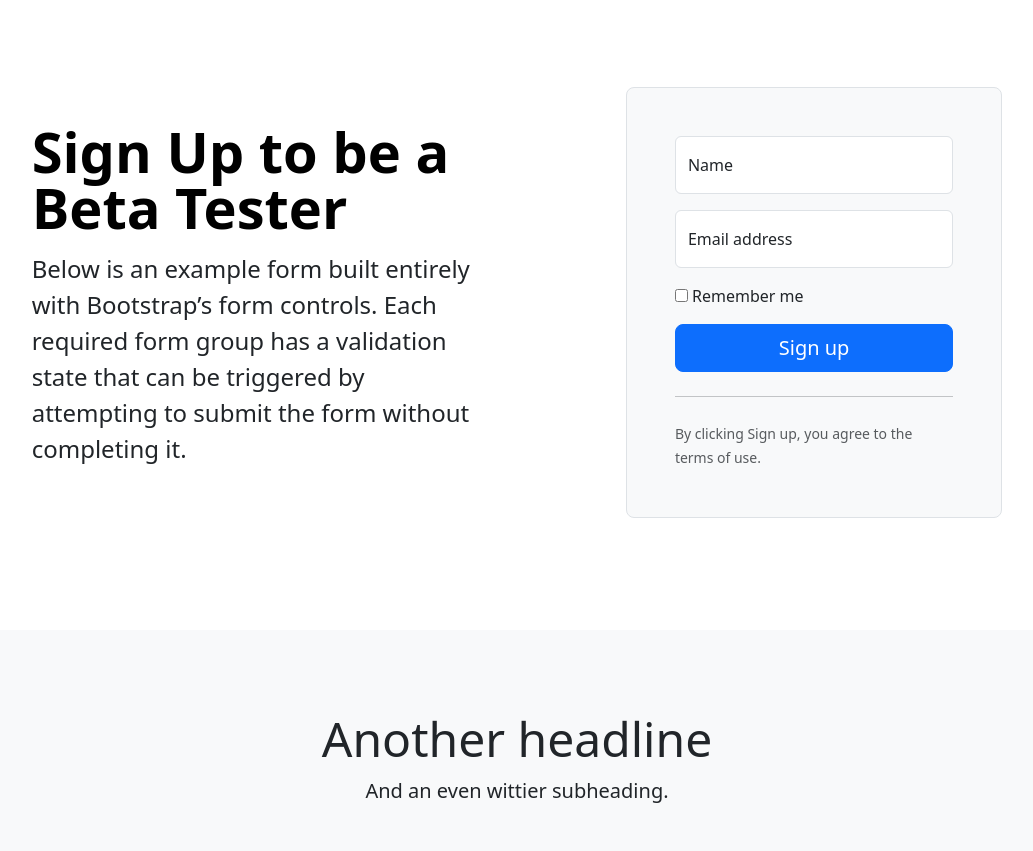
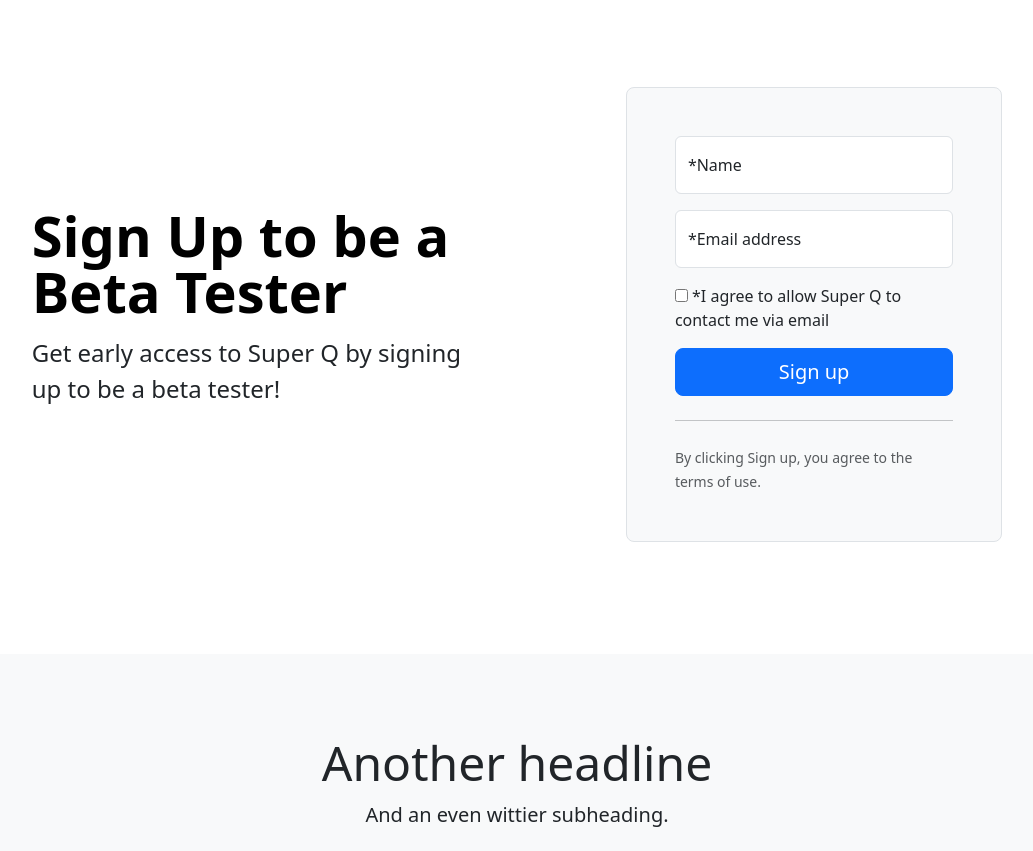
Before and after one commit to DevStar0802/superq, a plain HTML site: page index.html in a window 1280 px wide. Shown: the part 2600-3451 px from the top of the page, without its empty margins (123-1156 px from the left). Drawn offline with nearby package versions, Linux system fonts and the light colour scheme.

Commit message:
updated form

```diff
--- a/index.html
+++ b/index.html
@@ -49,7 +49,6 @@
             </div>
         </nav>
     </header>
-
     <main>
         <!-- Hero Section -->
         <div class=" row position-relative overflow-hidden p-3 px-md-5 m-md-0 bg-body-tertiary">
@@ -74,9 +73,6 @@
             <div class="product-device shadow-sm d-none d-md-block"></div>
             <div class="product-device product-device-2 shadow-sm d-none d-md-block"></div>
         </div>
-
-
-
         <!-- Features -->
         <div class=" mb-4">
             <div class="container px-4 py-5 " id="featured-3">
@@ -91,7 +87,6 @@
                         <p>Super Q integrates with your favorite music streaming apps like Spotify and Apple Music to
                             bring
                             your songs together all in one place.</p>
-
                     </div>
                     <div class="feature col">
                         <div
@@ -101,7 +96,6 @@
                         <h3 class="fs-2 text-body-emphasis">Share Music</h3>
                         <p>Say goodbye to the platform barrier for sharing music. You can easily share music from any
                             streaming service with your friends and family via our app.</p>
-
                     </div>
                     <div class="feature col">
                         <div
@@ -111,12 +105,10 @@
                         <h3 class="fs-2 text-body-emphasis">Listen Together</h3>
                         <p>Create custom playlists that others can add to on the fly for the perfect group listening
                             experience.</p>
-
                     </div>
                 </div>
             </div>
         </div>
-
         <!-- Beta Section -->
         <div class="p-5 mb-4  rounded-3 bg-body-tertiary">
             <div class="container-fluid py-5 mx-auto col-10">
@@ -126,7 +118,6 @@
                 <button class="btn btn-primary btn-lg" type="button">Sign up</button>
             </div>
         </div>
-
         <!-- Featured Image Right -->
         <div class="row featurette mb-5 mt-5 pt-5">
             <div class="col-md-6 ps-md-5 px-sm-4 my-auto">
@@ -139,7 +130,6 @@
                 <img src="assets/img/Group Music 2.jpg" alt="" class="w-100 rounded">
             </div>
         </div>
-
         <!-- Featured Image Left-->
         <div class="row featurette mb-5 mt-5 pt-5">
             <div class="col-md-5 ps-md-5 px-sm-4 my-auto ">
@@ -153,31 +143,29 @@
                         listen how you want and where you want.</p>
             </div>
         </div>
-
         <!-- Hero Form -->
         <div class="container col-xl-10 col-xxl-8 px-4 py-5">
             <div class="row align-items-center g-lg-5 py-5">
                 <div class="col-lg-7 text-center text-lg-start">
                     <h1 class="display-4 fw-bold lh-1 text-body-emphasis mb-3">Sign Up to be a Beta Tester
                     </h1>
-                    <p class="col-lg-10 fs-4">Below is an example form built entirely with Bootstrap’s form controls.
-                        Each required form group has a validation state that can be triggered by attempting to submit
-                        the form without completing it.</p>
+                    <p class="col-lg-10 fs-4">Get early access to Super Q by signing up to be a beta tester! </p>
                 </div>
                 <div class="col-md-10 mx-auto col-lg-5">
                     <form class="p-4 p-md-5 border rounded-3 bg-body-tertiary">
                         <div class="form-floating mb-3">
-                            <input type="text" class="form-control" id="name" placeholder="Name">
-                            <label for="name">Name</label>
+                            <input type="text" class="form-control" id="name" placeholder="Name" required>
+                            <label for="name">*Name</label>
                         </div>
                         <div class="form-floating mb-3">
-                            <input type="email" class="form-control" id="floatingInput" placeholder="name@example.com">
-                            <label for="floatingInput">Email address</label>
+                            <input type="email" class="form-control" id="floatingInput" placeholder="name@example.com"
+                                required>
+                            <label for="floatingInput">*Email address</label>
                         </div>
-
                         <div class="checkbox mb-3">
                             <label>
-                                <input type="checkbox" value="remember-me"> Remember me
+                                <input type="checkbox" value="remember-me" required> *I agree to allow Super Q to
+                                contact me via email
                             </label>
                         </div>
                         <button class="w-100 btn btn-lg btn-primary" type="submit">Sign up</button>
@@ -187,7 +175,6 @@
                 </div>
             </div>
         </div>
-
         <!-- Call Out -->
         <div class=" w-100 my-md-3 ps-md-3 ">
             <div class="bg-body-tertiary me-md-3 pt-3 px-3 pt-md-5 px-md-5 text-center overflow-hidden">
@@ -199,9 +186,7 @@
                 </div>
             </div>
         </div>
-
     </main>
-
     <script src="https://cdn.jsdelivr.net/npm/bootstrap@5.3.0/dist/js/bootstrap.bundle.min.js"></script>
 </body>
 
```
